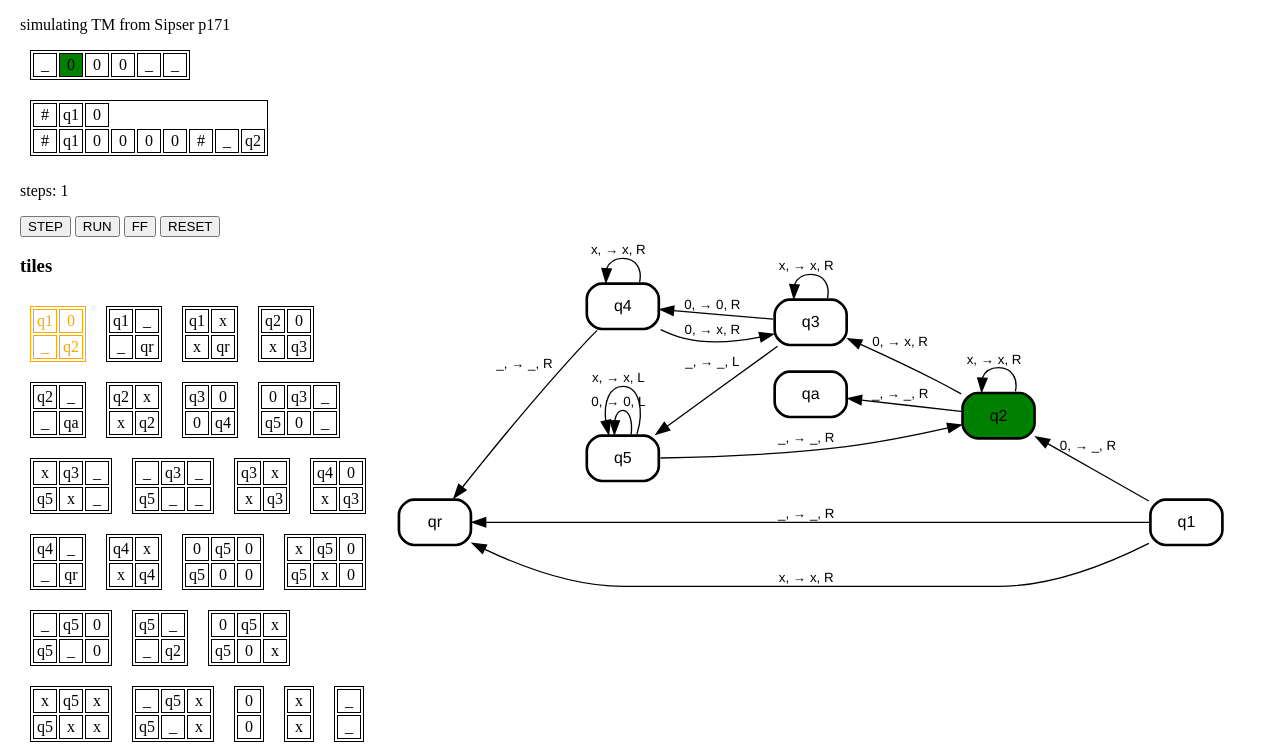
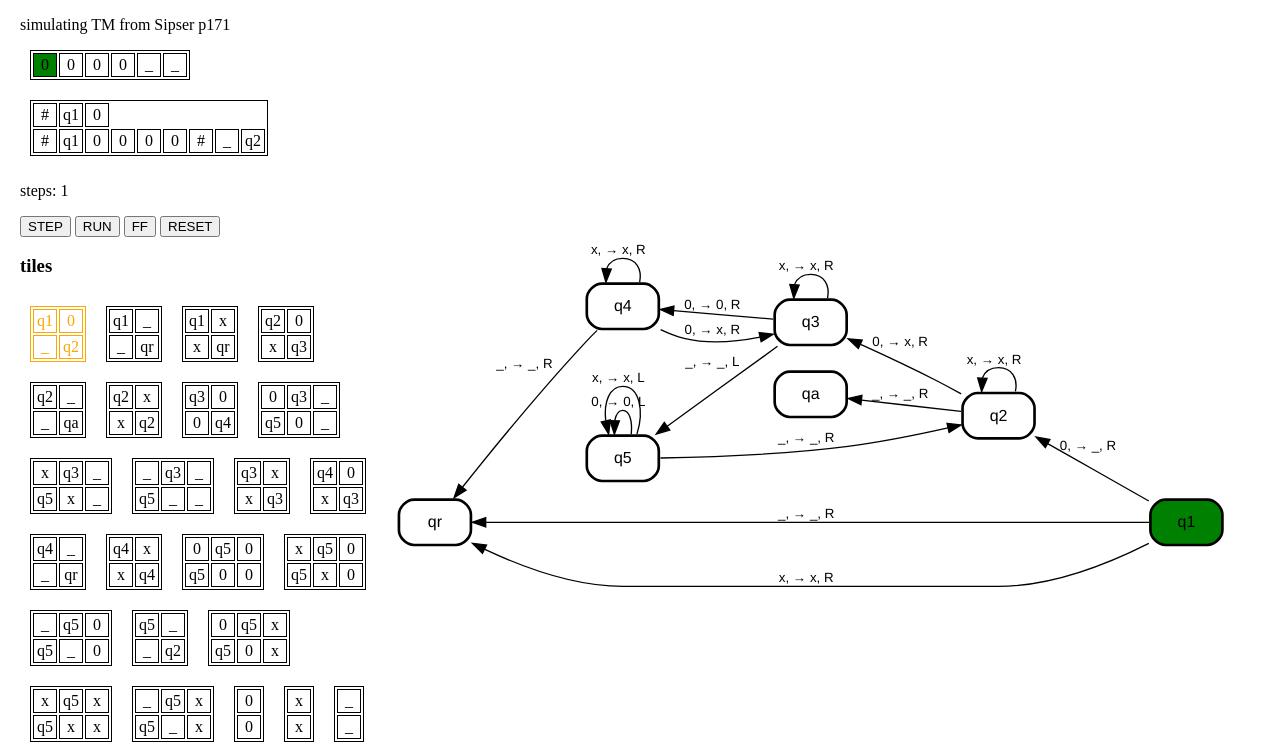
Before and after one commit to deterjan/hello-mpcp, a plain HTML site: page index.html in a window 1280 px wide. Both pictures are taken after a click on the button "STEP". Shown: the part 45-800 px from the top of the page. Drawn offline with Linux system fonts and the light colour scheme.

Commit message:
synch fsm

```diff
--- a/index.html
+++ b/index.html
@@ -333,6 +333,5 @@
 <script type="text/javascript" src="./tm.js"></script>
 <script type="text/javascript" src="./mpcp.js"></script>
 <script type="text/javascript" src="./main.js"></script>
-<script type="text/javascript" src="./ccNetViz.js"></script>
 
 </html>
--- a/mpcp.js
+++ b/mpcp.js
@@ -94,7 +94,6 @@ class MPCP {
 
     decideCandidate() {
         if (this.bottom.join('').endsWith('#qa#') && !this.bottom.join('').endsWith('#qa')) {
-            console.log('bonk')
             let finalPiece =this.tiles[this.tiles.length-1]
             this.candidates = [finalPiece]
             this.candidate = finalPiece
@@ -112,11 +111,6 @@ class MPCP {
     }
 
     step() {
-        if (mpcp.bottom.join('').endsWith('#')) {
-            mpcp.tm.step()
-            updateDiagram(main.state)
-        }
-
         if (this.done()) return;
         this.findCandidates();
         this.decideCandidate();
@@ -124,6 +118,14 @@ class MPCP {
         this.top.push(...this.candidate.top)
         this.bottom.push(...this.candidate.bottom)
         this.stepsSoFar++;
+
+        let cs = this.bottom.join('')
+        if (cs.endsWith('#')) {
+            mpcp.tm.step()
+            let lastQIdx = cs.lastIndexOf('q')
+            updateDiagram(cs[lastQIdx] + cs[lastQIdx + 1])
+        }
+
         redraw()
     }
 
@@ -171,7 +173,6 @@ class MPCP {
     }
 
     highlightCandidateTiles(can, color) {
-        console.log(can)
         this.tiles.forEach(t => {
             document.getElementById('' + t.idx).style = "color: reset;"
         });
```
